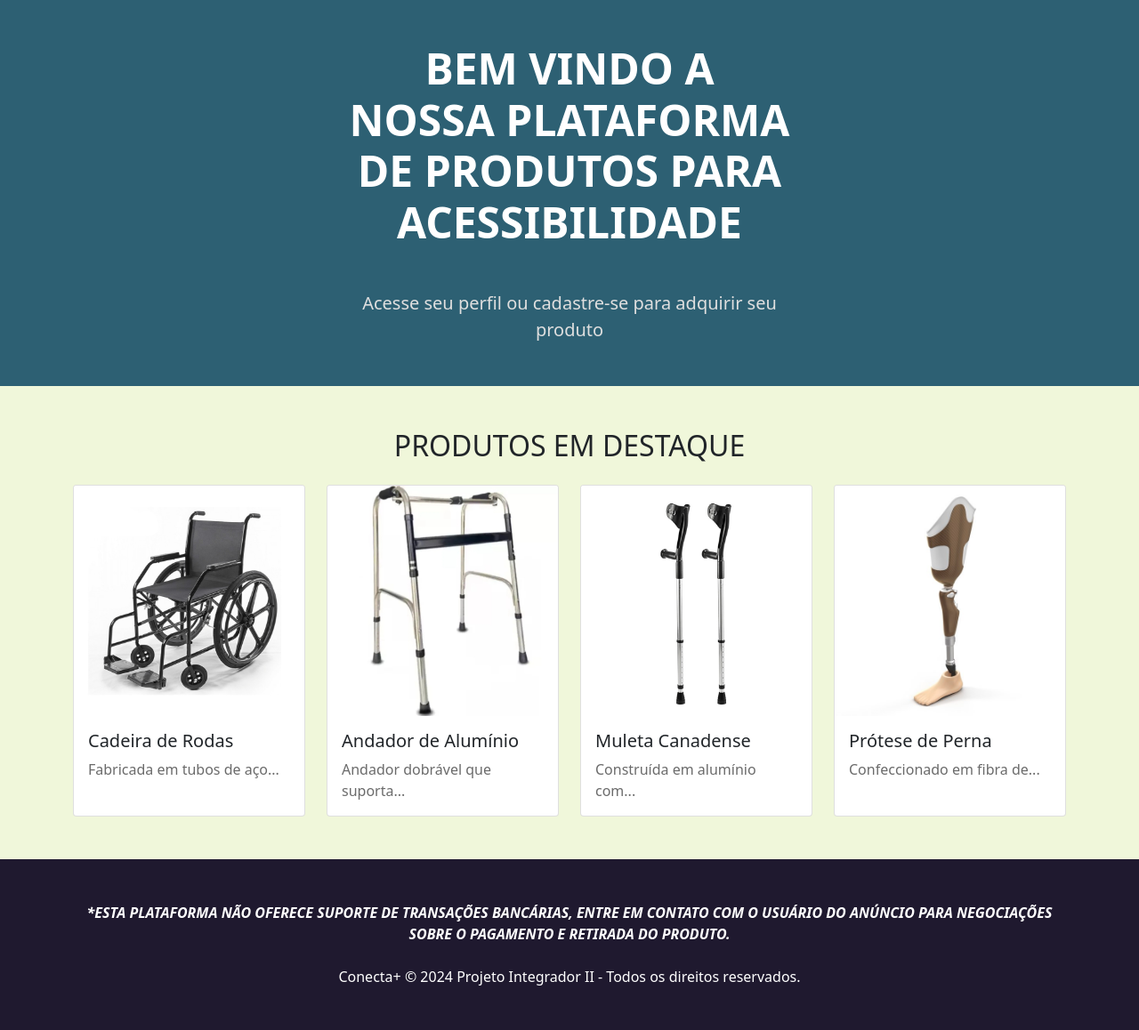
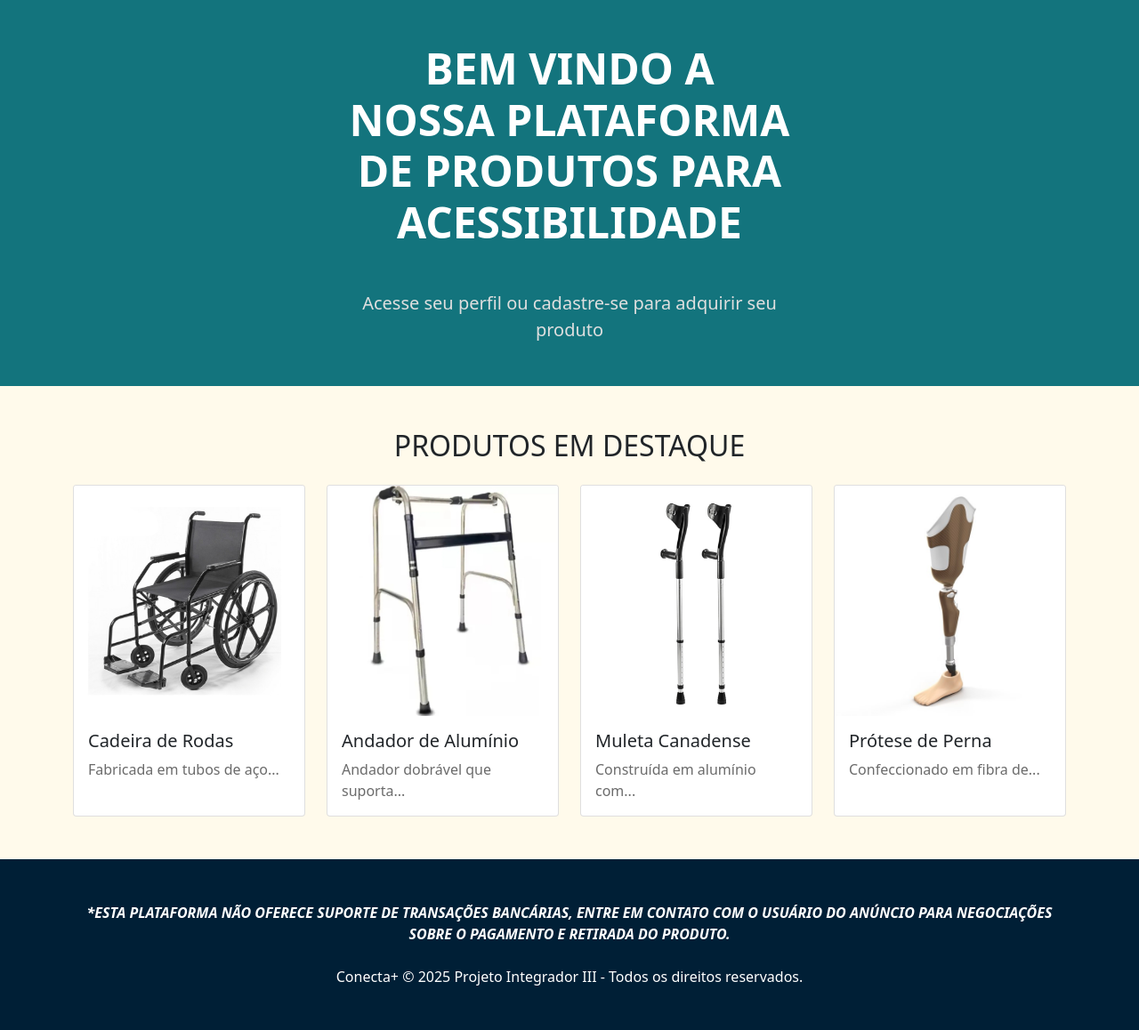
Before and after one commit to Johansem14/univesp-projeto-integrador-III, a PHP site: page / in a window 1280 px wide. Shown: the part 156-1314 px from the top of the page at 89% size. Run offline with PHP 8.4, Linux system fonts and the light colour scheme.

Commit message:
fixtures-layouts

```diff
--- a/cad-prod.php
+++ b/cad-prod.php
@@ -131,7 +131,7 @@ if(isset($_FILES['arquivo'])){
     }
 }
     body {
-        background-color: #f0f7da;
+        background-color: #FFFAEB;
     }
     </style>
   </head>
@@ -255,9 +255,9 @@ if(isset($_FILES['arquivo'])){
         </form>
     </div>
 
-        <footer class="text-center py-5" style="background-color: #1f192f;">
+        <footer class="text-center py-5" style="background-color: #001F36;">
             <div class="container text-white">
-                <p class="mb-0">Conecta+ © 2024 Projeto Integrador II - Todos os direitos reservados.</p>
+                <p class="mb-0">Conecta+ © 2025 Projeto Integrador III - Todos os direitos reservados.</p>
             </div>
         </footer>
         <script src="https://cdn.jsdelivr.net/npm/bootstrap@5.0.2/dist/js/bootstrap.bundle.min.js"></script>
--- a/cad-usuario.php
+++ b/cad-usuario.php
@@ -83,7 +83,7 @@ echo "<script>alert('Preencha um email Válido');</script>";
         </div>
     </nav>
 
-    <div class="container-fluid py-5" style="background-color: #f0f7da;">
+    <div class="container-fluid py-5" style="background-color: #FFFAEB;">
         <div class="container d-flex justify-content-center">
             <div class="col-md-6">
                 <h5 class="mb-4 text-center">PREENCHA OS DADOS A SEGUIR:</h5>
@@ -112,9 +112,9 @@ echo "<script>alert('Preencha um email Válido');</script>";
         </div>
     </div>
 
-        <footer class="text-center py-5" style="background-color: #1f192f;">
+        <footer class="text-center py-5" style="background-color: #001F36;">
             <div class="container text-white">
-                <p class="mb-0">Conecta+ © 2024 Projeto Integrador II - Todos os direitos reservados.</p>
+                <p class="mb-0">Conecta+ © 2025 Projeto Integrador III - Todos os direitos reservados.</p>
             </div>
         </footer>
         <script src="https://cdn.jsdelivr.net/npm/bootstrap@5.0.2/dist/js/bootstrap.bundle.min.js" integrity="sha384-MrcW6ZMFYlzcLA8Nl+NtUVF0sA7MsXsP1UyJoMp4YLEuNSfAP+JcXn/tWtIaxVXM" crossorigin="anonymous"></script>
--- a/index.php
+++ b/index.php
@@ -25,7 +25,7 @@
         </nav>
 
         <header class="text-center">
-            <div class="container-fluid d-flex flex-column justify-content-center align-items-center py-5" style="background-color:#2D6073;">
+            <div class="container-fluid d-flex flex-column justify-content-center align-items-center py-5" style="background-color:#13747D;">
                 <div style="max-width: 500px; width: 100%;">
                     <h1 class="display-5 fw-bold text-white mb-5">BEM VINDO A NOSSA PLATAFORMA DE PRODUTOS PARA ACESSIBILIDADE</h1>
                     <p class="lead mb-0" style="color: rgb(223, 223, 223);">Acesse seu perfil ou cadastre-se para adquirir seu produto</p>
@@ -33,7 +33,7 @@
             </div>
         </header>
 
-        <section class="py-5" style="background-color: #f0f7da;">
+        <section class="py-5" style="background-color: #FFFAEB;">
             <div class="container">
                 <h2 class="text-center mb-4">PRODUTOS EM DESTAQUE</h2>
                 <div class="row row-cols-1 row-cols-md-4 g-4">
@@ -81,10 +81,10 @@
             </div>
         </section>
 
-        <footer class="text-center py-5" style="background-color: #1f192f;">
+        <footer class="text-center py-5" style="background-color: #001F36;">
             <div class="container text-white">
                 <p class="mb-4 fw-bold fst-italic">*ESTA PLATAFORMA NÃO OFERECE SUPORTE DE TRANSAÇÕES BANCÁRIAS, ENTRE EM CONTATO COM O USUÁRIO DO ANÚNCIO PARA NEGOCIAÇÕES SOBRE O PAGAMENTO E RETIRADA DO PRODUTO.</p>
-                <p class="mb-0">Conecta+ © 2024 Projeto Integrador II - Todos os direitos reservados.</p>
+                <p class="mb-0">Conecta+ © 2025 Projeto Integrador III - Todos os direitos reservados.</p>
             </div>
         </footer>
 
```
Also changed, not shown: editar-produto.php (+4 -3 lines), home.php (+8 -0 lines), login.php (+4 -4 lines), meus-produtos.php (+4 -3 lines), area-interesses.php (added), 1 other file.
